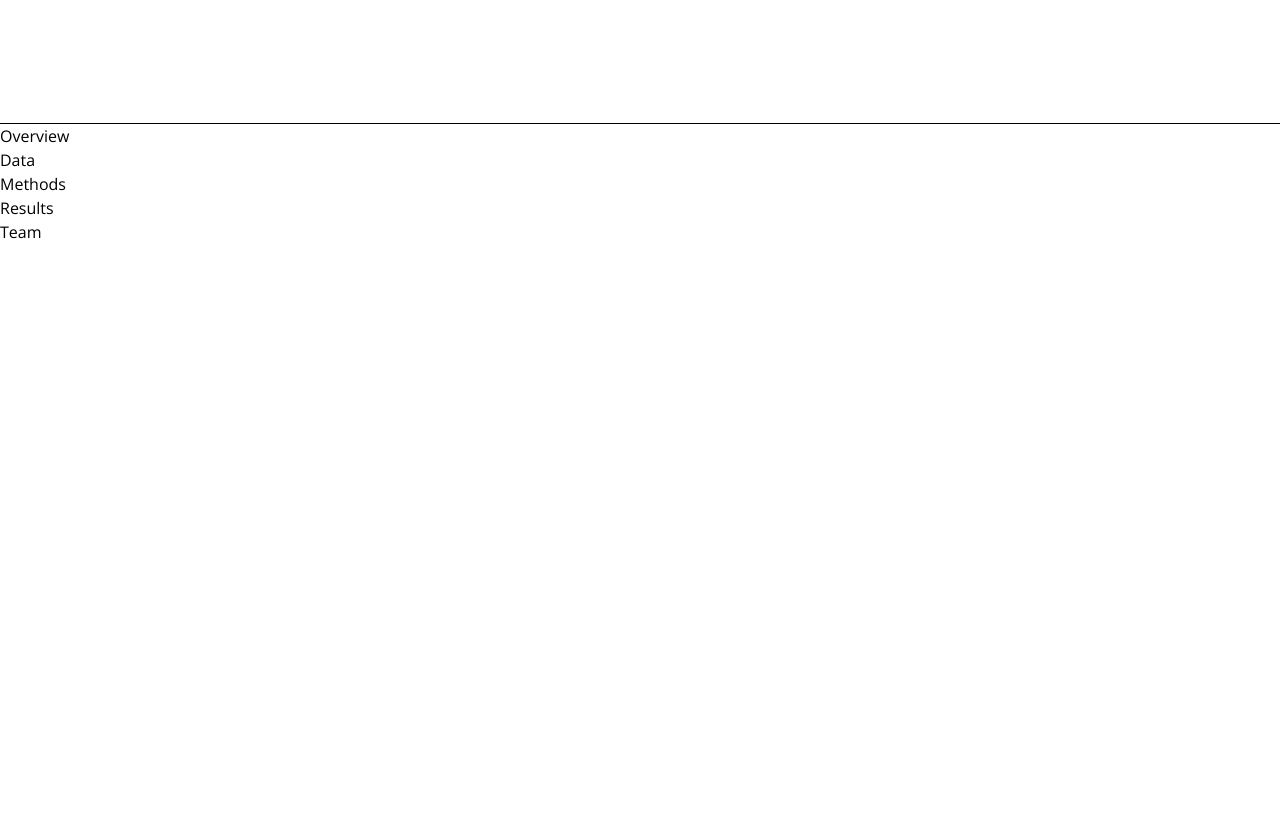
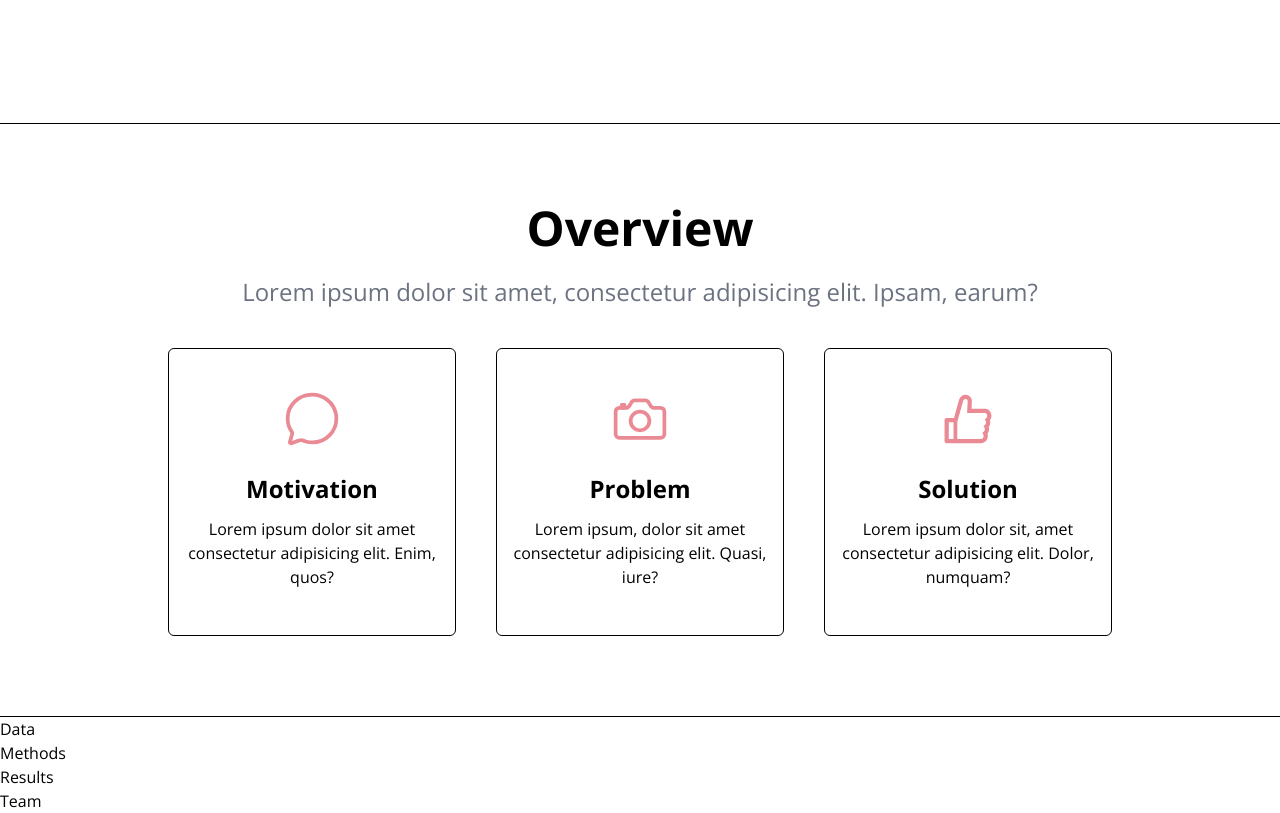
Before and after one commit to daryll-ko/cs132-portfolio, a React (Vite) app: page / in a window 1280 px wide. Shown: the part 740-1553 px from the top of the page. Before the commit the page ends 984 px from the top, so only its background shows below. Built offline with nearby package versions, Linux system fonts and the light colour scheme.

Commit message:
feat: replicate overview section

```diff
--- a/package.json
+++ b/package.json
@@ -13,7 +13,8 @@
   },
   "dependencies": {
     "react": "^18.2.0",
-    "react-dom": "^18.2.0"
+    "react-dom": "^18.2.0",
+    "react-icons": "^4.7.1"
   },
   "devDependencies": {
     "@types/react": "^18.0.27",
--- a/src/components/App.jsx
+++ b/src/components/App.jsx
@@ -8,7 +8,7 @@ import Navbar from "./Navbar";
 
 function App() {
   return (
-    <div className="font-display relative">
+    <div className="relative font-display">
       <Navbar />
       <Top />
       <Overview />
--- a/src/components/Navbar.jsx
+++ b/src/components/Navbar.jsx
@@ -2,8 +2,8 @@ function Navbar() {
   const sections = ["Top", "Overview", "Data", "Methods", "Results", "Team"];
   return (
     <div className="sticky top-0 flex items-center justify-center gap-7 bg-[#282828] py-3 md:gap-10 md:py-5">
-      {sections.map((section) => (
-        <div className="text-sm font-bold text-white md:text-base">
+      {sections.map((section, index) => (
+        <div className="text-sm font-bold text-white md:text-base" key={index}>
           {section}
         </div>
       ))}
--- a/src/components/Overview.jsx
+++ b/src/components/Overview.jsx
@@ -1,5 +1,46 @@
+import { AiOutlineLike } from "react-icons/ai";
+import { IoChatbubbleOutline, IoCameraOutline } from "react-icons/io5";
+
 function Overview() {
-  return <div>Overview</div>;
+  const data = [
+    {
+      icon: <IoChatbubbleOutline size={60} />,
+      heading: "Motivation",
+      text: "Lorem ipsum dolor sit amet consectetur adipisicing elit. Enim, quos?",
+    },
+    {
+      icon: <IoCameraOutline size={60} />,
+      heading: "Problem",
+      text: "Lorem ipsum, dolor sit amet consectetur adipisicing elit. Quasi, iure?",
+    },
+    {
+      icon: <AiOutlineLike size={60} />,
+      heading: "Solution",
+      text: "Lorem ipsum dolor sit, amet consectetur adipisicing elit. Dolor, numquam?",
+    },
+  ];
+  return (
+    <section className="border-b border-solid border-black py-20 px-6 sm:px-10 lg:px-16">
+      <h1 className="mb-6 text-center text-3xl font-bold md:text-5xl">
+        Overview
+      </h1>
+      <h3 className="mb-10 text-center text-lg text-gray-500 md:text-2xl">
+        Lorem ipsum dolor sit amet, consectetur adipisicing elit. Ipsam, earum?
+      </h3>
+      <div className="flex justify-center gap-10 text-center">
+        {data.map(({ icon, heading, text }, index) => (
+          <div
+            key={index}
+            className="h-72 w-72 rounded-md border border-solid border-black bg-white py-10"
+          >
+            <div className="mx-auto mb-6 w-fit text-[#ea8a94]">{icon}</div>
+            <h3 className="mb-3 text-2xl font-bold">{heading}</h3>
+            <p>{text}</p>
+          </div>
+        ))}
+      </div>
+    </section>
+  );
 }
 
 export default Overview;
--- a/src/components/Top.jsx
+++ b/src/components/Top.jsx
@@ -44,8 +44,8 @@ function Top() {
         </div>
       </div>
       <div className="flex justify-center">
-        {members.map(({ name, section }) => (
-          <div className="flex w-48 flex-col items-center">
+        {members.map(({ name, section }, index) => (
+          <div className="flex w-48 flex-col items-center" key={index}>
             <div className="mb-3 h-12 w-12 rounded-full bg-black/50" />
             <div>{name}</div>
             <div>{section}</div>
```
Also changed, not shown: 1 other file (tests, documents, lock files or other folders).
